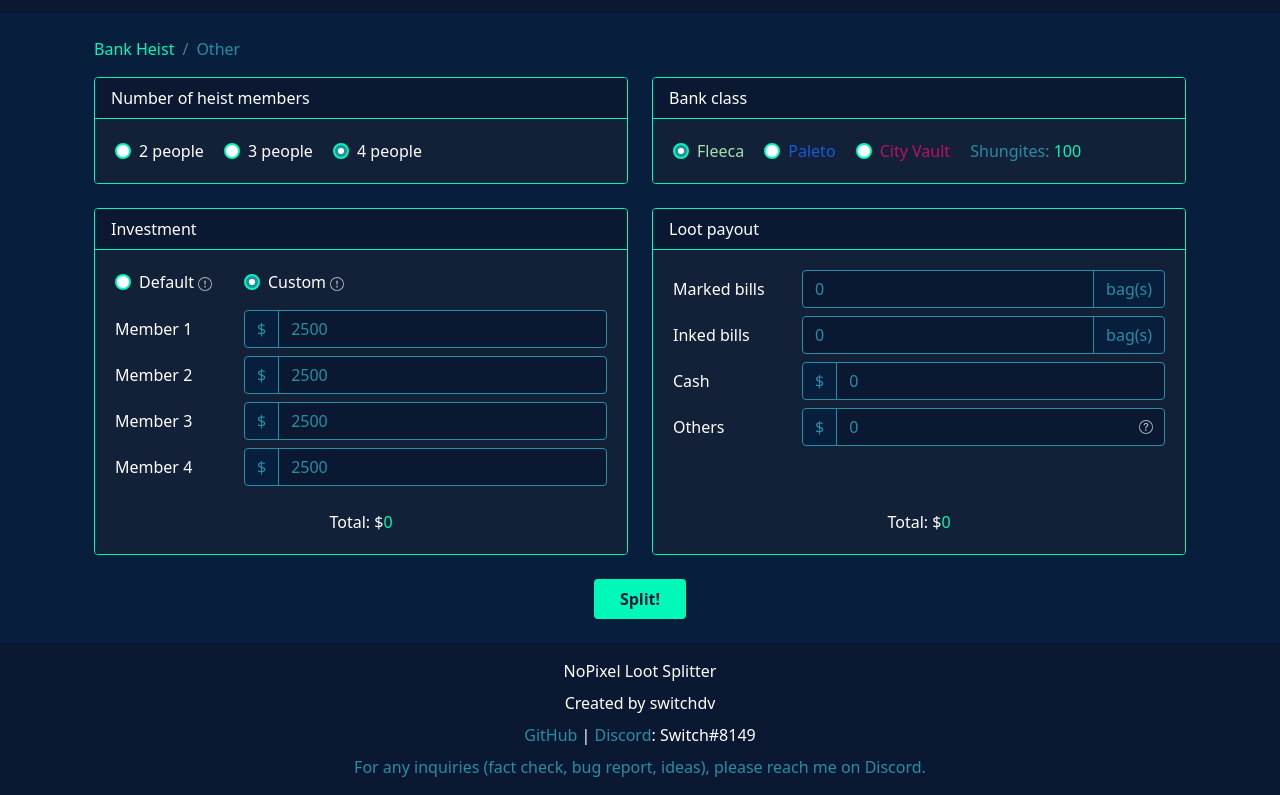
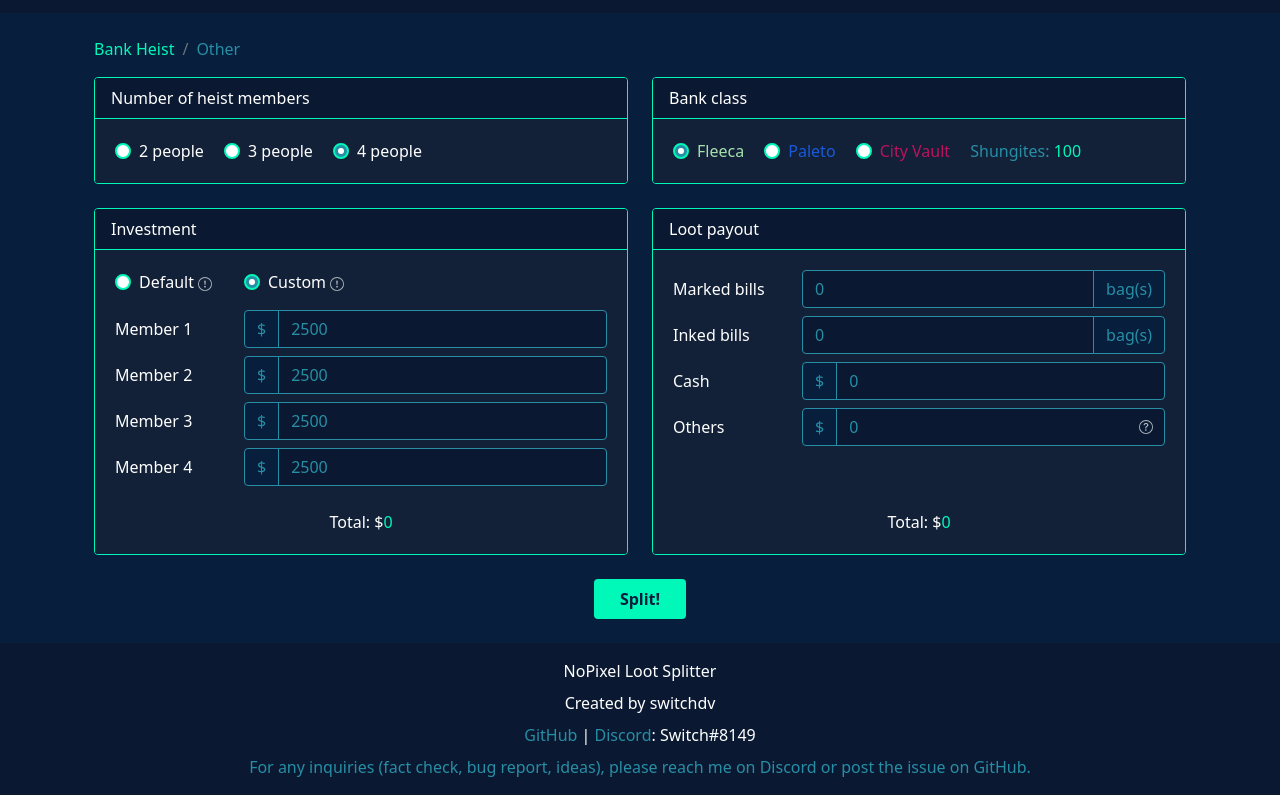
Before and after one commit to switchdv/nopixel-loot-splitter, a plain HTML site: page index.html in a window 1280 px wide. Shown: the part 59-854 px from the top of the page. Drawn offline with nearby package versions, Linux system fonts and the light colour scheme.

Commit message:
Updated index.html

```diff
--- a/index.html
+++ b/index.html
@@ -1143,7 +1143,7 @@
         <div class="row">
           <span class="col text-footer-info"
             >For any inquiries (fact check, bug report, ideas), please reach me
-            on Discord.</span
+            on Discord or post the issue on GitHub.</span
           >
         </div>
       </div>
```
